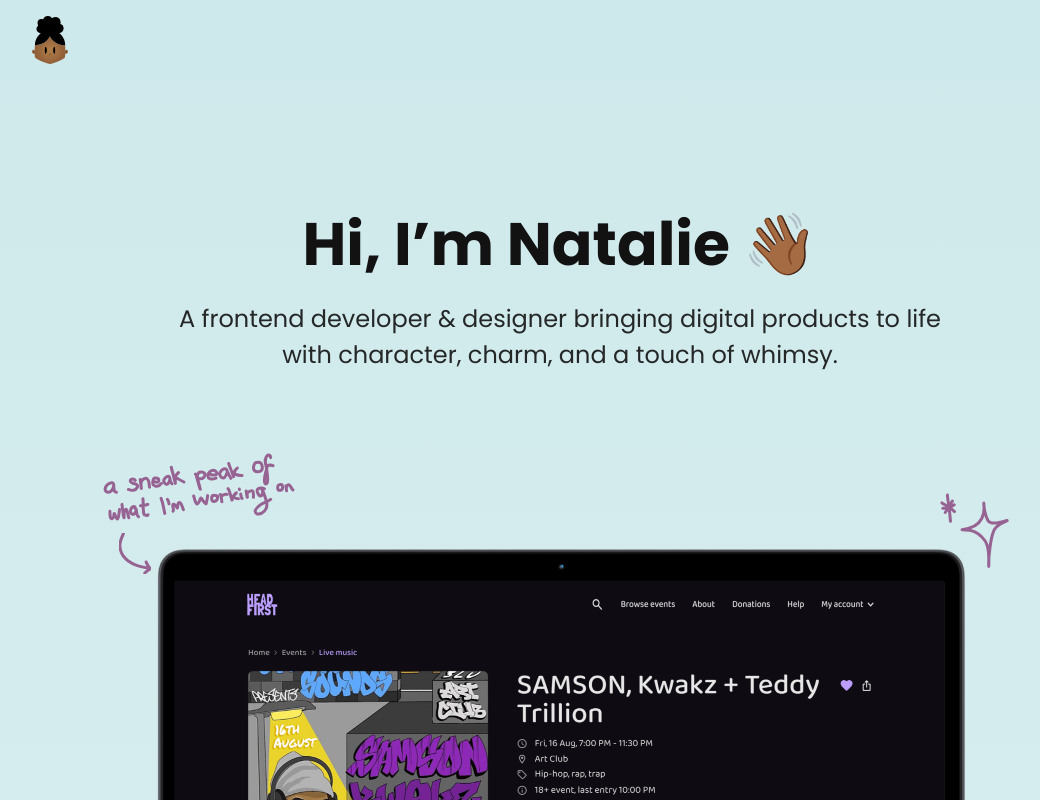
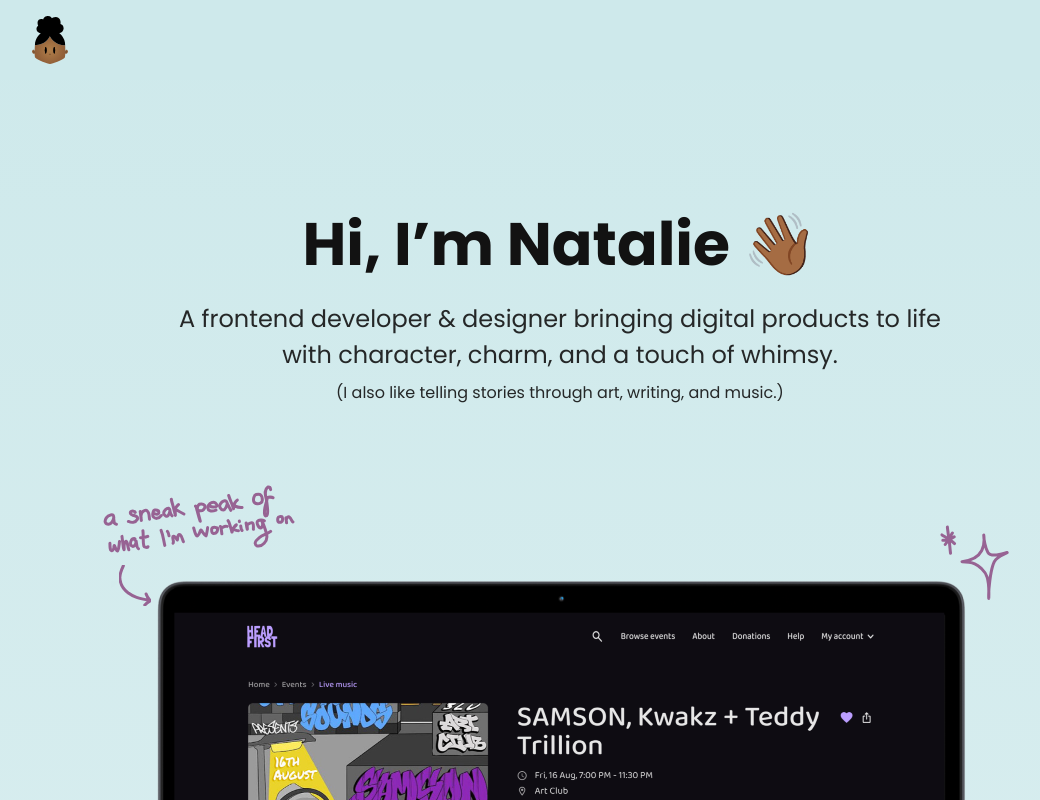
Before and after one commit to natalieayuba/natalieayuba.com, a Next.js app: page / in a window 1280 px wide. Shown: the top 800 px of the page, without its empty margins (80-1120 px from the left). Built offline with nearby package versions, Linux system fonts and the light colour scheme.

Commit message:
updated description

```diff
--- a/app/components/sections/Banner.tsx
+++ b/app/components/sections/Banner.tsx
@@ -20,19 +20,25 @@ const Banner = ({
       ref={ref}
       className="container relative mb-16 pt-28 md:pt-52"
     >
-      <div className="mb-32 md:mb-44">
+      <div className="mb-32 text-center md:mb-44">
         <h1
-          className="heading-xl animate-glideUp text-center [&&]:mb-[2%]"
+          className="heading-xl animate-glideUp [&&]:mb-[2%]"
           style={getAnimationDelay(1, animationInterval)}
         >
           Hi, I&#8217;m Natalie 👋🏾
         </h1>
         <p
-          className="mx-auto max-w-3xl animate-glideUp text-center text-xl leading-[1.5]"
+          className="mx-auto max-w-3xl animate-glideUp text-xl leading-[1.5]"
           style={getAnimationDelay(2, animationInterval)}
         >
           A frontend developer & designer bringing digital products to life with
           character, charm, and a touch of whimsy.
+        </p>
+        <p
+          style={getAnimationDelay(2, animationInterval)}
+          className="mt-2 animate-glideUp"
+        >
+          (I also like telling stories through art, writing, and music.)
         </p>
       </div>
       <div className="relative select-none">
--- a/app/layout.tsx
+++ b/app/layout.tsx
@@ -17,19 +17,18 @@ export const merriweather_sans = Merriweather_Sans({
   variable: "--font-merriweather-sans",
 });
 
-const author = "Natalie Ayuba";
-const defaultTitle = `${author} | Frontend Developer & Designer`;
+const title = "Natalie Ayuba";
 const description =
-  "Natalie Ayuba is a frontend developer and designer based in Bristol.";
+  "Natalie Ayuba is a frontend developer, designer, and multidisciplinary creative based in Bristol.";
 
 export const metadata: Metadata = {
   title: {
-    template: `${author} | %s`,
-    default: defaultTitle,
+    template: `${title} | %s`,
+    default: title,
   },
   description,
   openGraph: {
-    title: defaultTitle,
+    title,
     description,
     type: "website",
     url: "natalieayuba.com",
```
